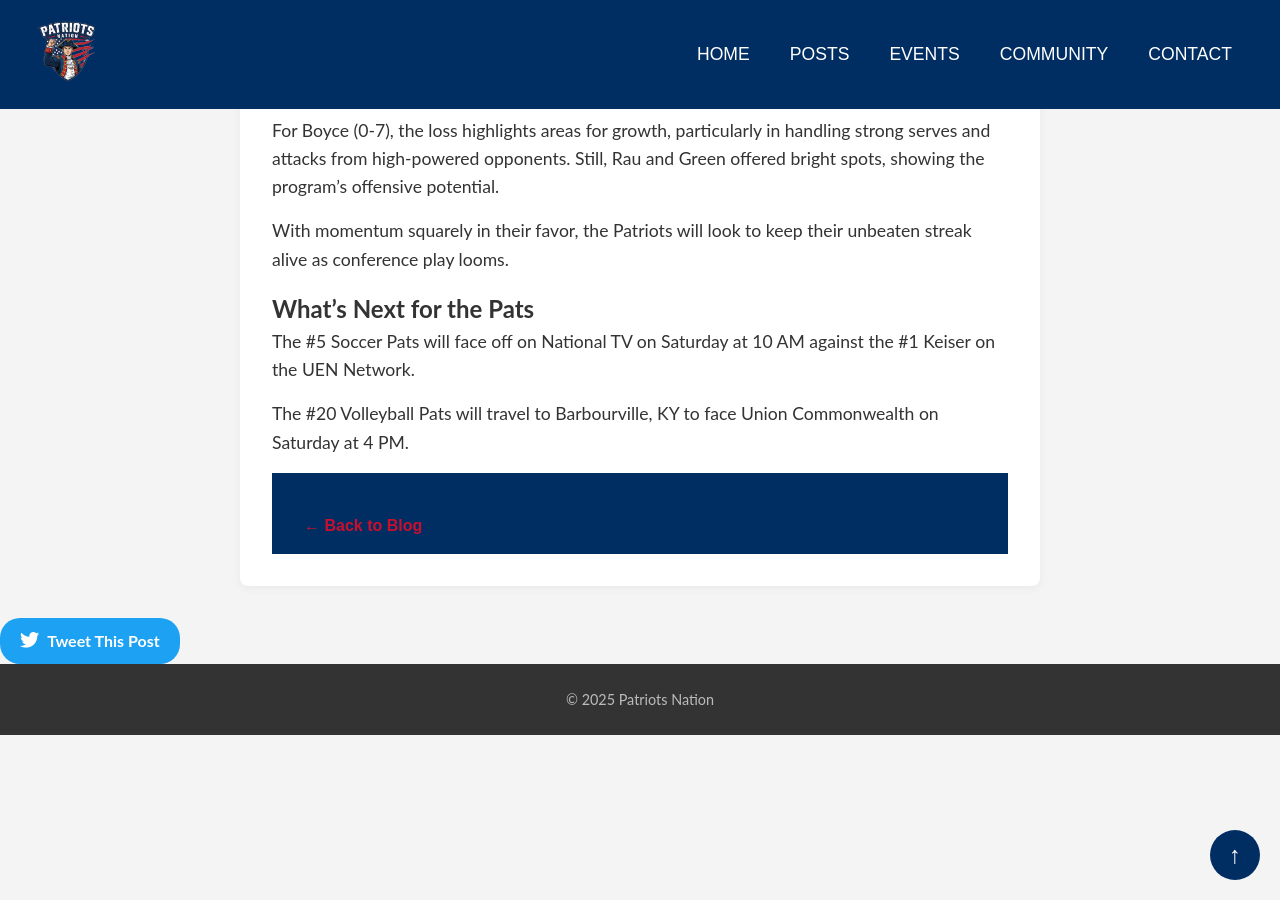
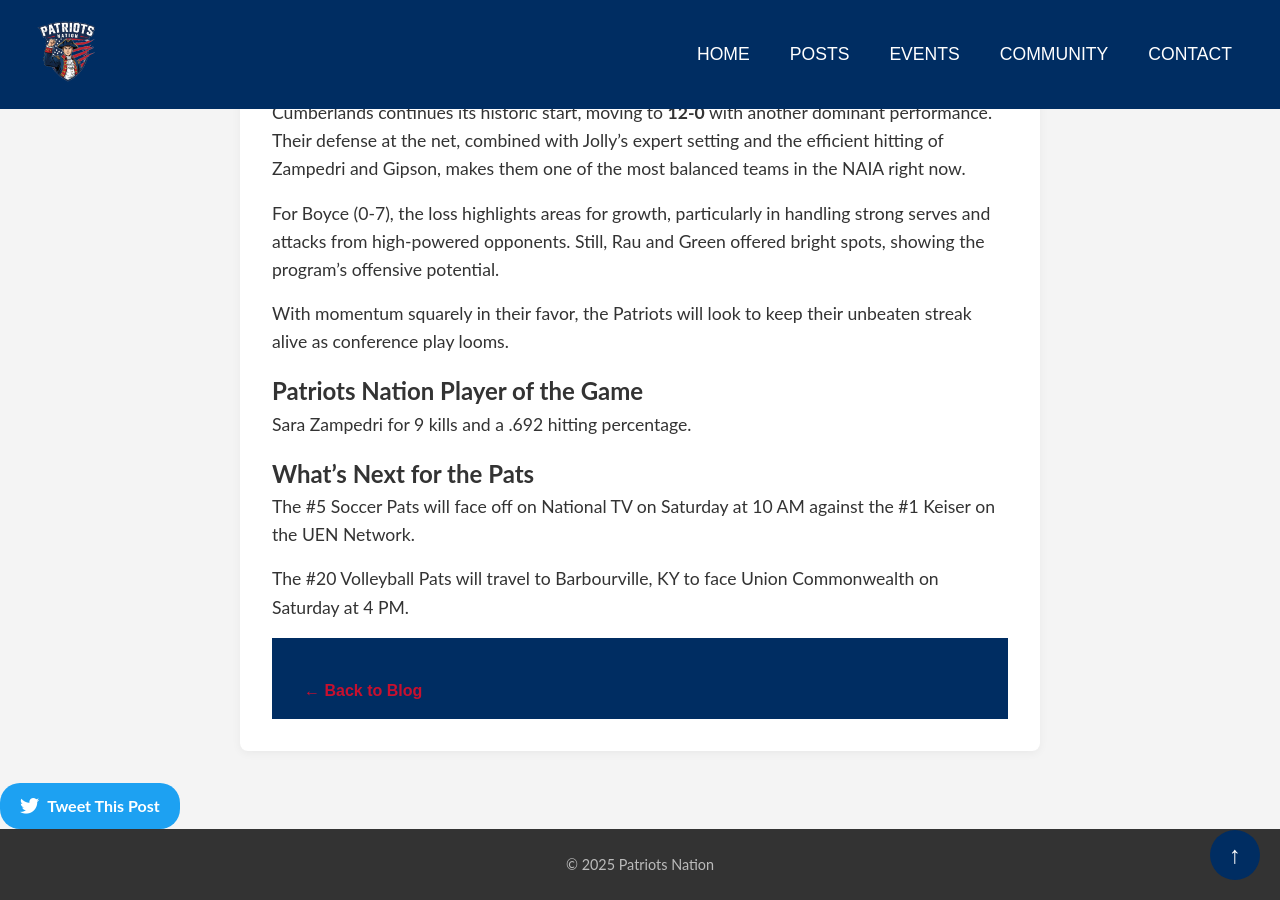
Before and after one commit to bshroats5/Patriots_Nation, a Jekyll site: the page built from _posts/2025-09-11-soccer-and-volleyball-keep-winning.md, in a window 1280 px wide and 900 px high, scrolled down 3618 px. Built offline with Jekyll 4.4.1, drawn with Linux system fonts in a browser that asks for light colours; some of the changed text lies outside the part shown.

Commit message:
Add Patriots Nation Player of the Game sections
Highlighted standout performances by Wakana Ose in soccer and Sara Zampedri in volleyball by adding 'Patriots Nation Player of the Game' sections to the post.

```diff
--- a/_posts/2025-09-11-soccer-and-volleyball-keep-winning.md
+++ b/_posts/2025-09-11-soccer-and-volleyball-keep-winning.md
@@ -50,6 +50,9 @@
 For St. Thomas, the loss was a frustrating story of missed chances. Despite controlling much of the match, the Bobcats (3-2-1) lacked the finishing edge that Cumberlands displayed on limited opportunities.
 
 As the final whistle blew, it became clear: this was a match defined by efficiency, heart, and Wakana Ose’s killer instinct in front of net.
+
+# Patriots Nation Player of the Game
+Wakana Ose for her 2 goals on the day.
 
 # Cumberlands Dominates Boyce in Straight Sets, Extends Perfect Start to 12-0
 
@@ -112,6 +115,9 @@
 
 With momentum squarely in their favor, the Patriots will look to keep their unbeaten streak alive as conference play looms.
 
+# Patriots Nation Player of the Game
+Sara Zampedri for 9 kills and a .692 hitting percentage.
+
 # What's Next for the Pats
 
 The #5 Soccer Pats will face off on National TV on Saturday at 10 AM against the #1 Keiser on the UEN Network.
```
